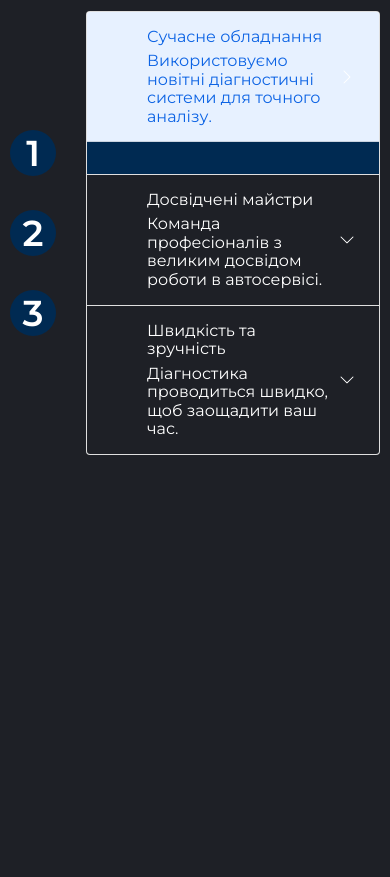
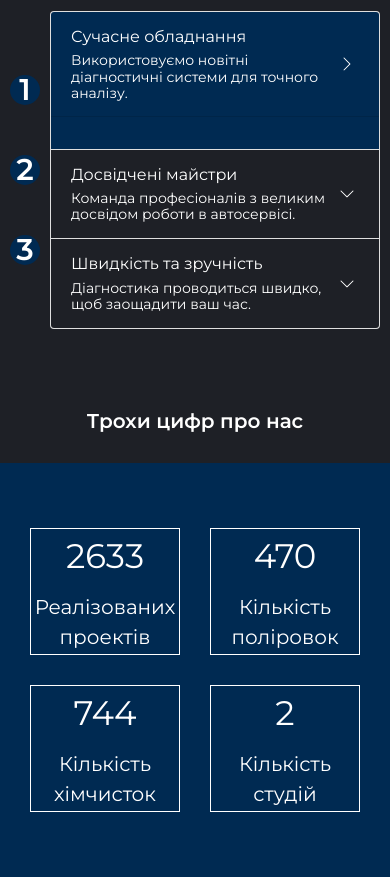
Before and after one commit to serg-hourwitz/autoservice, a plain HTML site: page index.html in a window 390 px wide. Shown: the part 4580-5457 px from the top of the page. Before the commit the page ends 5035 px from the top, so only its background shows below. Drawn offline with nearby package versions, Linux system fonts and the light colour scheme.

Commit message:
added advantages section with numbers

```diff
--- a/index.html
+++ b/index.html
@@ -487,7 +487,7 @@
                         <span class="accordion-button-text-title"
                           >Сучасне обладнання</span
                         >
-                        <span class="accordionbutton-text">
+                        <span class="accordion-button-text">
                           Використовуємо новітні діагностичні системи для
                           точного аналізу.
                         </span>
@@ -500,9 +500,7 @@
                     aria-labelledby="headingOne"
                     data-bs-parent="#accordionExample"
                   >
-                    <div class="accordion-body">
-
-                    </div>
+                    <div class="accordion-body"></div>
                   </div>
                 </div>
                 <div class="accordion-item">
@@ -519,7 +517,7 @@
                         <span class="accordion-button-text-title"
                           >Досвідчені майстри</span
                         >
-                        <span class="accordionbutton-text">
+                        <span class="accordion-button-text">
                           Команда професіоналів з великим досвідом роботи в
                           автосервісі.
                         </span>
@@ -532,9 +530,7 @@
                     aria-labelledby="headingTwo"
                     data-bs-parent="#accordionExample"
                   >
-                    <div class="accordion-body">
-
-                    </div>
+                    <div class="accordion-body"></div>
                   </div>
                 </div>
                 <div class="accordion-item">
@@ -551,7 +547,7 @@
                         <span class="accordion-button-text-title"
                           >Швидкість та зручність</span
                         >
-                        <span class="accordionbutton-text">
+                        <span class="accordion-button-text">
                           Діагностика проводиться швидко, щоб заощадити ваш час.
                         </span>
                       </div>
@@ -563,10 +559,34 @@
                     aria-labelledby="headingThree"
                     data-bs-parent="#accordionExample"
                   >
-                    <div class="accordion-body">
-
-                    </div>
+                    <div class="accordion-body"></div>
                   </div>
+                </div>
+              </div>
+            </div>
+          </section>
+          <!-- about numbers -->
+          <section class="about-numbers">
+            <h2 class="section-title">Трохи цифр про нас</h2>
+            <div class="about-numbers-wrapper">
+              <div class="about-numbers-container container">
+                <div class="about-numbers-item">
+                  <span class="about-numbers-digit">2633</span>
+                  <span class="about-numbers-text">
+                    Реалізованих проектів
+                  </span>
+                </div>
+                <div class="about-numbers-item">
+                  <span class="about-numbers-digit">470</span>
+                  <span class="about-numbers-text"> Кількість поліровок </span>
+                </div>
+                <div class="about-numbers-item">
+                  <span class="about-numbers-digit">744</span>
+                  <span class="about-numbers-text"> Кількість хімчисток </span>
+                </div>
+                <div class="about-numbers-item">
+                  <span class="about-numbers-digit">2</span>
+                  <span class="about-numbers-text"> Кількість студій </span>
                 </div>
               </div>
             </div>
--- a/styles/local.css
+++ b/styles/local.css
@@ -539,6 +539,10 @@
 
 /* advantages */
 
+.advantages {
+  padding-bottom: 80px;
+}
+
 .advantages-list {
   display: flex;
   align-items: center;
@@ -602,3 +606,115 @@
   background-image: url(../images/chevron-down.svg);
   transform: rotate(-90deg);
 }
+
+.accordion-button:not(.collapsed) {
+  color: var(--c-primary);
+  background-color: var(--c-blue);
+}
+
+.accordion-button-text-title {
+  font-size: var(--fs-primary);
+}
+
+.accordion-button-text {
+  font-size: var(--fs-small);
+}
+
+@media (max-width: 768px) {
+  .advantages-numbers {
+    justify-content: space-between;
+  }
+}
+
+@media (max-width: 576px) {
+
+  .accordion-button-text-wrapper {
+    padding-left: 0;
+  }
+
+  .advantages-list {
+    gap: 10px;
+  }
+
+  .advantages-numbers {
+    justify-content: space-around;
+  }
+
+  .advantages-numbers-item {
+    width: 30px;
+    height: 30px;
+    font-size: var(--fs-sub-big-middle);
+  }
+
+  .accordion-button-text-title {
+    font-size: var(--fs-small);
+  }
+
+  .accordion-button-text {
+    font-size: var(--fs-extra-small);
+  }
+}
+
+/* about numbers */
+
+.about-numbers-wrapper {
+  background-color: var(--c-blue);
+  padding: 65px 0 65px;
+}
+
+.about-numbers-container {
+  display: flex;
+  justify-content: space-between;
+  flex-wrap: wrap;
+}
+
+.about-numbers-item {
+  width: 260px;
+  display: flex;
+  flex-direction: column;
+  text-align: center;
+  padding: 40px 0 40px;
+  border: 1px solid var(--c-primary);
+}
+
+.about-numbers-digit {
+  font-size: var(--fs-big);
+  margin-bottom: 20px;
+}
+
+.about-numbers-text {
+  font-size: var(--fs-primary);
+}
+
+@media (max-width: 1200px) {
+  .about-numbers-container {
+    max-width: 790px;
+    justify-content: center;
+    gap: 30px;
+  }
+}
+
+@media (max-width: 992px) {
+  .about-numbers-container {
+    align-content: center;
+    flex-direction: column;
+    gap: 30px;
+  }
+}
+
+@media (max-width: 576px) {
+
+  .about-numbers-container {
+    flex-direction: unset;
+  }
+  .about-numbers-item {
+    width: 150px;
+    padding: 2px 0 2px;
+  }
+
+  .about-numbers-digit {
+    font-size: 34px;
+    margin-bottom: 10px;
+  }
+
+}
--- a/styles/variables.css
+++ b/styles/variables.css
@@ -18,6 +18,7 @@
   --fs-extra-small: 14px;
   --fs-little: 11px;
   --fs-sub-big: 36px;
+  --fs-sub-big-middle: 30px;
   --fs-big: 48px;
   --fs-large: 70px;
 
```
